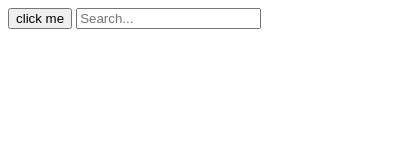
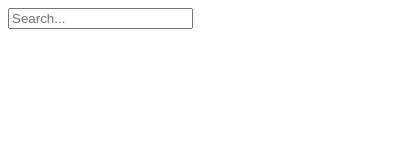
Before and after one commit to chrisgrovers/Better-Bookmark-Manager, a browser extension: page popup.html in a window 400 px wide. Drawn offline with nearby package versions, Linux system fonts and the light colour scheme.

Commit message:
Removed button from html. Not really used

```diff
--- a/popup.html
+++ b/popup.html
@@ -4,7 +4,6 @@
 		<title>Better Bookmark Manager</title>
 	</head>
 	<body>
-		<button class="button">click me</button>
 		<input type="text" name="search" class="search" placeholder="Search...">
 		<ul class="bookmark-container">
 
```
